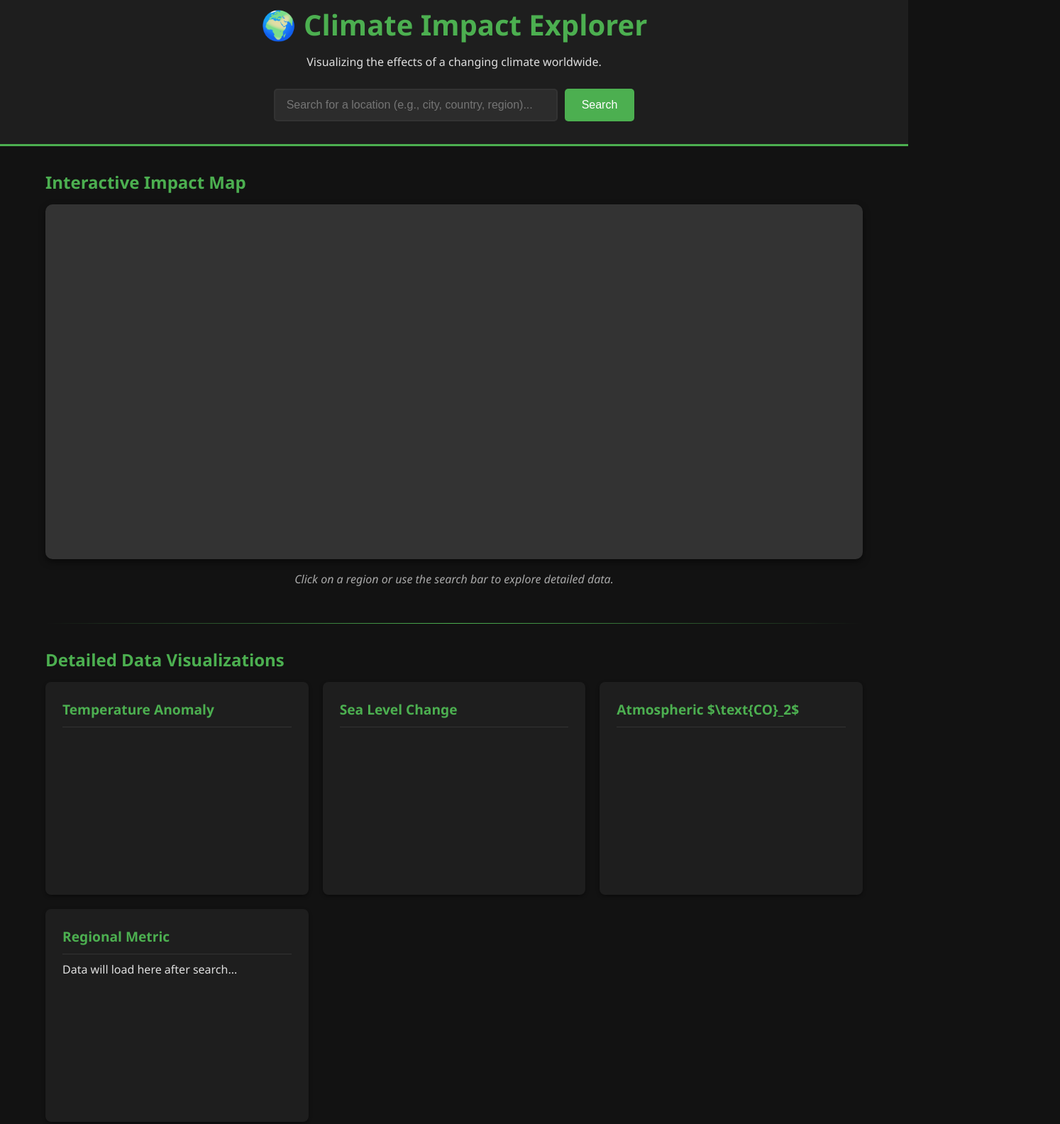
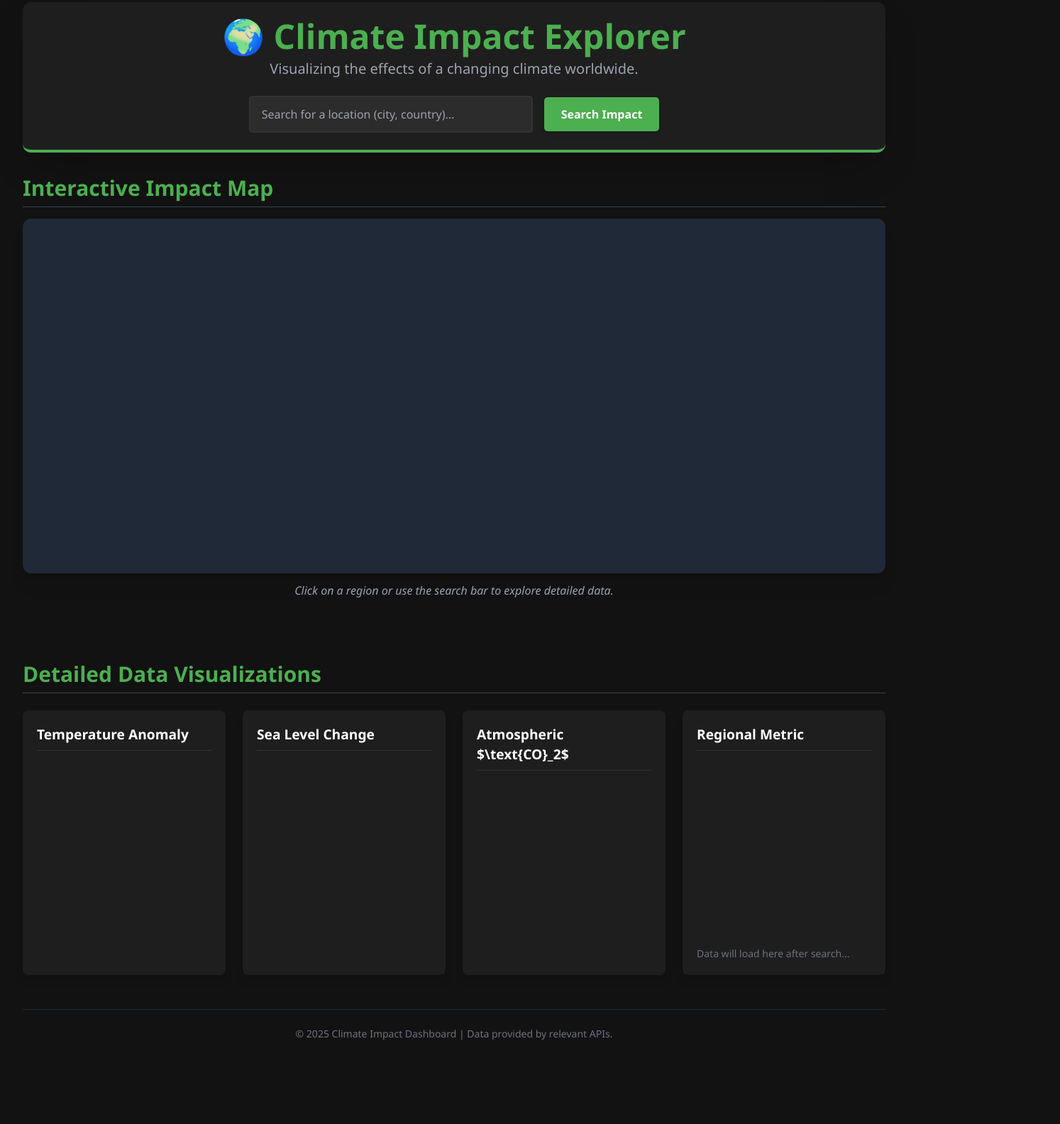
Before and after one commit to LiamDuero03/climate-change-impact, a plain HTML site: page index.html in a window 1280 px wide. Shown: the part 29-1613 px from the top of the page at 71% size, 1494 px wide, since content can reach past the window. After the commit the page ends 1528 px from the top, so only its background shows below. Drawn offline with nearby package versions, Linux system fonts and the light colour scheme; files that its build step writes are made by us from their sources.

Commit message:
Nicer UI sketch

```diff
--- a/index.html
+++ b/index.html
@@ -4,55 +4,89 @@
     <meta charset="UTF-8">
     <meta name="viewport" content="width=device-width, initial-scale=1.0">
     <title>Climate Impact Dashboard</title>
+
+    <script src="https://cdn.tailwindcss.com"></script>
+
+    <script>
+        tailwind.config = {
+            theme: {
+                extend: {
+                    colors: {
+                        'primary': '#4CAF50', // A climate-friendly green
+                        'dark-bg': '#121212',
+                        'card-bg': '#1e1e1e',
+                        'light-text': '#e0e0e0',
+                    }
+                }
+            }
+        }
+    </script>
+
     <link rel="stylesheet" href="styles/main.css">
 </head>
-<body>
 
-    <header class="dashboard-header">
-        <h1>🌍 Climate Impact Explorer</h1>
-        <p>Visualizing the effects of a changing climate worldwide.</p>
+<body class="bg-dark-bg text-light-text min-h-screen">
 
-        <div class="search-container">
-            <input type="text" id="location-search" placeholder="Search for a location (e.g., city, country, region)...">
-            <button id="search-button">Search</button>
+    <div class="max-w-7xl mx-auto p-4 sm:p-6 lg:p-8">
+
+        <header class="bg-card-bg rounded-xl shadow-2xl p-6 mb-8 border-b-4 border-primary text-center">
+            <h1 class="text-4xl sm:text-5xl font-extrabold text-primary mb-2">
+                🌍 Climate Impact Explorer
+            </h1>
+            <p class="text-xl text-gray-400">Visualizing the effects of a changing climate worldwide.</p>
+
+            <div class="flex flex-col sm:flex-row justify-center items-center gap-4 mt-6">
+                <input
+                    type="text"
+                    id="location-search"
+                    placeholder="Search for a location (city, country)..."
+                    class="w-full sm:w-2/5 p-3 rounded-lg border-2 border-gray-700 bg-gray-800 text-light-text focus:outline-none focus:border-primary transition duration-300"
+                >
+                <button
+                    id="search-button"
+                    class="w-full sm:w-auto px-6 py-3 bg-primary hover:bg-green-600 text-white font-semibold rounded-lg shadow-md transition duration-300"
+                >
+                    Search Impact
+                </button>
             </div>
         </header>
 
-    <main class="dashboard-main">
+        <main>
 
-        <section class="map-section">
-            <h2>Interactive Impact Map</h2>
-            <div id="impact-map" class="map-container">
+            <section class="mb-12">
+                <h2 class="text-3xl font-bold text-primary mb-4 border-b border-gray-700 pb-2">Interactive Impact Map</h2>
 
+                <div id="impact-map" class="h-[500px] w-full bg-gray-800 rounded-xl shadow-xl overflow-hidden">
                     </div>
-            <p class="map-caption">Click on a region or use the search bar to explore detailed data.</p>
+                <p class="mt-3 text-center text-gray-400 italic">Click on a region or use the search bar to explore detailed data.</p>
             </section>
 
-        <hr>
+            <hr class="border-gray-700 my-10">
 
-        <section class="graphs-section">
-            <h2>Detailed Data Visualizations</h2>
-            <div class="graphs-grid">
+            <section>
+                <h2 class="text-3xl font-bold text-primary mb-6 border-b border-gray-700 pb-2">Detailed Data Visualizations</h2>
 
-                <div class="graph-box" id="graph-temp-anomaly">
-                    <h3>Temperature Anomaly</h3>
-                    <canvas id="chart-temp"></canvas>
+                <div class="grid grid-cols-1 md:grid-cols-2 lg:grid-cols-4 gap-6">
+
+                    <div class="graph-box bg-card-bg p-5 rounded-lg shadow-lg hover:shadow-2xl transition duration-300 transform hover:scale-[1.02]" id="graph-temp-anomaly">
+                        <h3 class="text-xl font-semibold text-white mb-3 border-b border-gray-700 pb-2">Temperature Anomaly</h3>
+                        <canvas id="chart-temp" class="h-64"></canvas>
                     </div>
 
-                <div class="graph-box" id="graph-sea-level">
-                    <h3>Sea Level Change</h3>
-                    <canvas id="chart-sea"></canvas>
+                    <div class="graph-box bg-card-bg p-5 rounded-lg shadow-lg hover:shadow-2xl transition duration-300 transform hover:scale-[1.02]" id="graph-sea-level">
+                        <h3 class="text-xl font-semibold text-white mb-3 border-b border-gray-700 pb-2">Sea Level Change</h3>
+                        <canvas id="chart-sea" class="h-64"></canvas>
                     </div>
 
-                <div class="graph-box" id="graph-co2">
-                    <h3>Atmospheric $\text{CO}_2$</h3>
-                    <canvas id="chart-co2"></canvas>
+                    <div class="graph-box bg-card-bg p-5 rounded-lg shadow-lg hover:shadow-2xl transition duration-300 transform hover:scale-[1.02]" id="graph-co2">
+                        <h3 class="text-xl font-semibold text-white mb-3 border-b border-gray-700 pb-2">Atmospheric $\text{CO}_2$</h3>
+                        <canvas id="chart-co2" class="h-64"></canvas>
                     </div>
 
-                <div class="graph-box" id="graph-custom">
-                    <h3>Regional Metric</h3>
-                    <p>Data will load here after search...</p>
-                    <canvas id="chart-custom"></canvas>
+                    <div class="graph-box bg-card-bg p-5 rounded-lg shadow-lg hover:shadow-2xl transition duration-300 transform hover:scale-[1.02]" id="graph-custom">
+                        <h3 class="text-xl font-semibold text-white mb-3 border-b border-gray-700 pb-2">Regional Metric</h3>
+                        <canvas id="chart-custom" class="h-64"></canvas>
+                        <p class="text-gray-500 text-sm mt-2">Data will load here after search...</p>
                     </div>
 
                 </div>
@@ -60,9 +94,11 @@
 
         </main>
 
-    <footer class="dashboard-footer">
+        <footer class="mt-12 pt-6 border-t border-gray-800 text-center text-gray-500 text-sm">
             <p>&copy; 2025 Climate Impact Dashboard | Data provided by relevant APIs.</p>
         </footer>
+
+    </div>
 
     <script src="scripts/main.js"></script>
 
```
Lines whose indentation alone changed are shown as unchanged.
